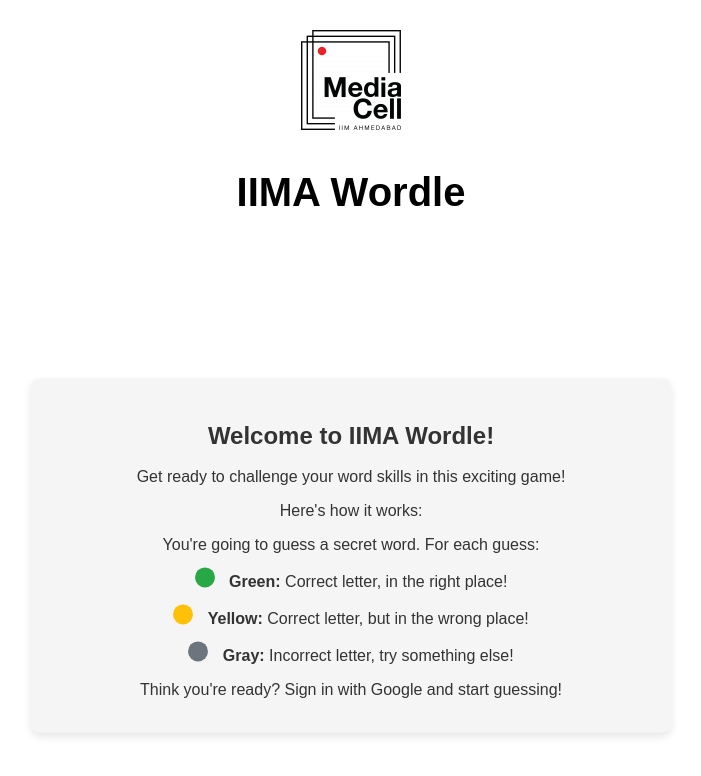
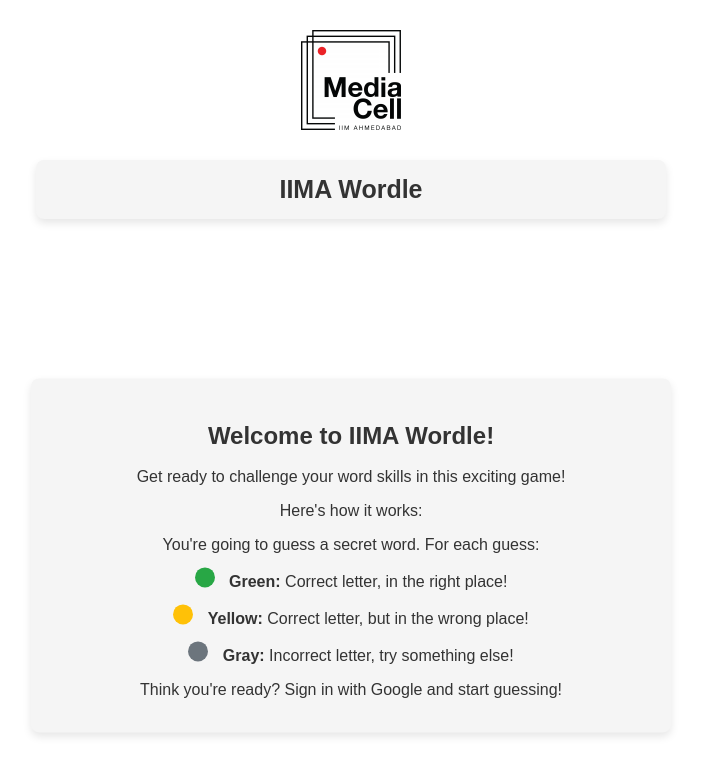
Before and after one commit to Cloud-Strife-182000/iima-wordle, a website: page public/index.html in a window 1280 px wide. Shown: the whole page, without its empty margins (289-990 px from the left). Drawn offline with Linux system fonts and the light colour scheme.

Commit message:
Update style.css

```diff
--- a/public/style.css
+++ b/public/style.css
@@ -29,6 +29,19 @@
   justify-content: center;
   align-items: center;
   margin-top: 30px;
+}
+
+#header h1 {
+  width: 80%;
+  max-width: 600px;
+  margin: 20px auto;
+  padding: 15px;
+  background-color: #f5f5f5;
+  border-radius: 8px;
+  box-shadow: 0 4px 8px rgba(0, 0, 0, 0.1);
+  font-size: 25px;
+  color: #333;
+  font-family: Arial, sans-serif;
 }
 
 /* Google Sign-in Button */
```
